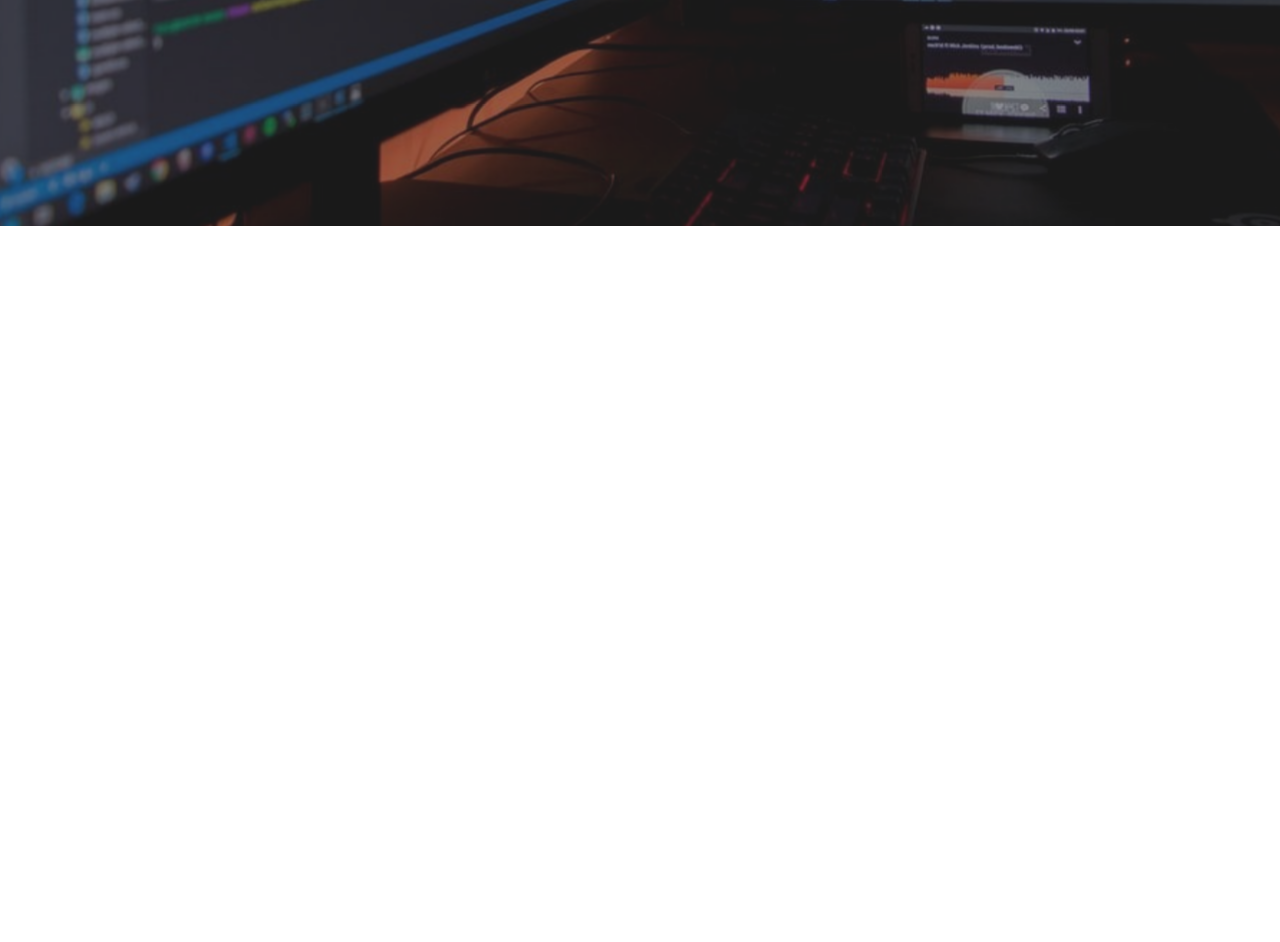
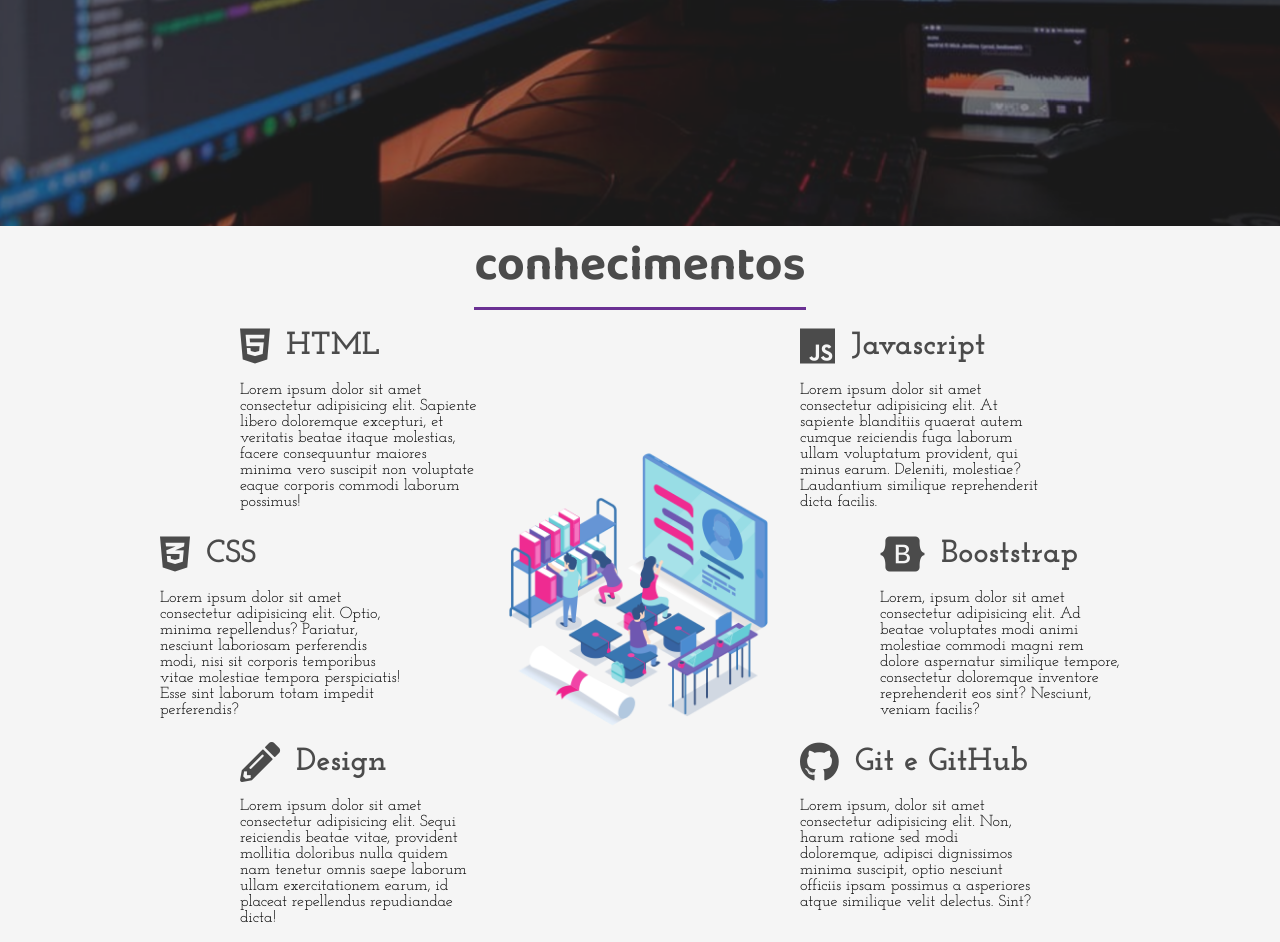
Before and after one commit to RenanAbreu/portfolio, a plain HTML site: page index.html in a window 1280 px wide. Shown: the part 574-1516 px from the top of the page. Before the commit the page ends 800 px from the top, so only its background shows below. Drawn offline with Linux system fonts and the light colour scheme.

Commit message:
Aba conhecimento, adicionada

```diff
--- a/index.html
+++ b/index.html
@@ -36,7 +36,7 @@
 
         </header>
 
-        <div class="sidebar">
+        <aside class="sidebar">
             <nav>
                 <ul class="menu">
                     <li class="menu-item"><a href="#" class="menu-link">Home</a></li>
@@ -51,7 +51,73 @@
                 <a href=""><i class="fab fa-github-alt"></i></a>
                 <a href=""><i class="fab fa-twitter"></i></a>
             </div>
-        </div>
+        </aside>
+
+
+        <section class="sessao-conhecimentos">
+            <div class="sessao-header">
+                <h1>conhecimentos</h1>
+            </div>
+            <div class="conhecimentos">
+                <div class="conhecimento">
+                    <div class="conhecimento-header">
+                        <i class="fab fa-html5"></i>
+                        <h3>HTML</h3>
+                    </div>
+                    <div class="conhecimento-text">
+                        <p>Lorem ipsum dolor sit amet consectetur adipisicing elit. Sapiente libero doloremque excepturi, et veritatis beatae itaque molestias, facere consequuntur maiores minima vero suscipit non voluptate eaque corporis commodi laborum possimus!</p>
+                    </div>
+                </div>
+                <div class="conhecimento">
+                    <div class="conhecimento-header">
+                        <i class="fab fa-css3-alt"></i>
+                        <h3>CSS</h3>
+                    </div>
+                    <div class="conhecimento-text">
+                        <p>Lorem ipsum dolor sit amet consectetur adipisicing elit. Optio, minima repellendus? Pariatur, nesciunt laboriosam perferendis modi, nisi sit corporis temporibus vitae molestiae tempora perspiciatis! Esse sint laborum totam impedit perferendis?</p>
+                    </div>
+                </div>
+                <div class="conhecimento">
+                    <div class="conhecimento-header">
+                        <i class="fas fa-pencil-alt"></i>
+                        <h3>Design</h3>
+                    </div>
+                    <div class="conhecimento-text">
+                        <p>Lorem ipsum dolor sit amet consectetur adipisicing elit. Sequi reiciendis beatae vitae, provident mollitia doloribus nulla quidem nam tenetur omnis saepe laborum ullam exercitationem earum, id placeat repellendus repudiandae dicta!</p>
+                    </div>
+                </div>
+                <div class="conhecimento">
+                    <div class="conhecimento-header">
+                        <i class="fab fa-js"></i>
+                        <h3>Javascript</h3>
+                    </div>
+                    <div class="conhecimento-text">
+                        <p>Lorem ipsum dolor sit amet consectetur adipisicing elit. At sapiente blanditiis quaerat autem cumque reiciendis fuga laborum ullam voluptatum provident, qui minus earum. Deleniti, molestiae? Laudantium similique reprehenderit dicta facilis.</p>
+                    </div>
+                </div>
+                <div class="conhecimento">
+                    <div class="conhecimento-header">
+                        <i class="fab fa-bootstrap"></i>
+                        <h3>Booststrap</h3>
+                    </div>
+                    <div class="conhecimento-text">
+                        <p>Lorem, ipsum dolor sit amet consectetur adipisicing elit. Ad beatae voluptates modi animi molestiae commodi magni rem dolore aspernatur similique tempore, consectetur doloremque inventore reprehenderit eos sint? Nesciunt, veniam facilis?</p>
+                    </div>
+                </div>
+                <div class="conhecimento">
+                    <div class="conhecimento-header">
+                        <i class="fab fa-github"></i>
+                        <h3>Git e GitHub</h3>
+                    </div>
+                    <div class="conhecimento-text">
+                        <p>Lorem ipsum, dolor sit amet consectetur adipisicing elit. Non, harum ratione sed modi doloremque, adipisci dignissimos minima suscipit, optio nesciunt officiis ipsam possimus a asperiores atque similique velit delectus. Sint?</p>
+                    </div>
+                </div>
+                <div class="conhecimentos-img-wrapper">
+                    <img src="imagens/conhecimentos.png" alt="imagem conhecimento">
+                </div>
+            </div>
+        </section>
     </div>
 
 
--- a/style.css
+++ b/style.css
@@ -242,3 +242,89 @@ transition: all 1s;
 .social-media i:hover{
     background-color: #a044ff;
 }
+
+.conhecimentos{
+    display: grid;
+    grid-template-columns: repeat(16, 1fr);
+    grid-template-rows: repeat(6, 6rem);
+    row-gap: .5rem;
+}
+
+.conhecimento:nth-child(1){
+    grid-column: 4 / 7;
+    grid-row: 1 / 3;
+}
+
+.conhecimento:nth-child(2){
+    grid-column: 3 / 6;
+    grid-row: 3 / 5;
+}
+
+.conhecimento:nth-child(3){
+    grid-column: 4 / 7;
+    grid-row: 5 / -1;
+}
+
+.conhecimento:nth-child(4){
+    grid-column: 11 / 14;
+    grid-row: 1 / 3;
+}
+
+.conhecimento:nth-child(5){
+    grid-column: 12 / 15;
+    grid-row: 3 / 5;
+}
+
+.conhecimento:nth-child(6){
+    grid-column: 11 / 14;
+    grid-row: 5 / -1;
+}
+
+.sessao-conhecimentos{
+    background-color: #f5f5f5;
+}
+
+.sessao-header{
+    display: flex;
+    align-items: center;
+    justify-content: center;
+}
+
+.sessao-header h1{
+    font-family: var(--font-primary);
+    font-size: 3rem;
+    color: #4b4b4b;
+    border-bottom: solid 3px #6a3093;
+    margin-bottom: 1rem;
+}
+
+.conhecimento-header{
+    display: flex;
+    align-items: center;
+    color: #4b4b4b;
+}
+
+.conhecimento-header i{
+    font-size: 2.5rem;
+}
+
+.conhecimento-header h3{
+    font-family: var(--font-secundary);
+    font-size: 2rem;
+    padding-left: 1rem;
+}
+
+.conhecimento-text{
+    font-family: var(--font-secundary);
+    margin-top: 1rem;
+}
+
+.conhecimentos-img-wrapper{
+    grid-column: 7/11;
+    grid-row: 2 / 6;
+    width: 100%;
+}
+.conhecimentos-img-wrapper img{
+    object-fit: cover;
+    width: 100%;
+}
```
Also changed, not shown: imagens/conhecimentos.png (added), 1 other file.
